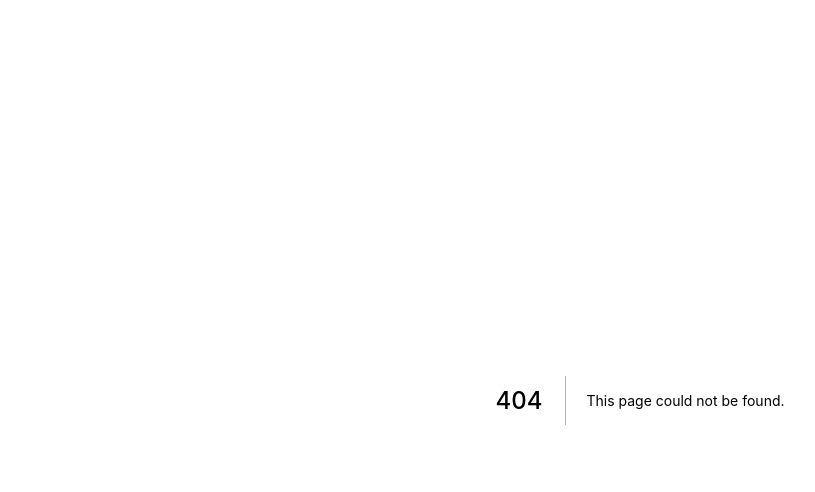
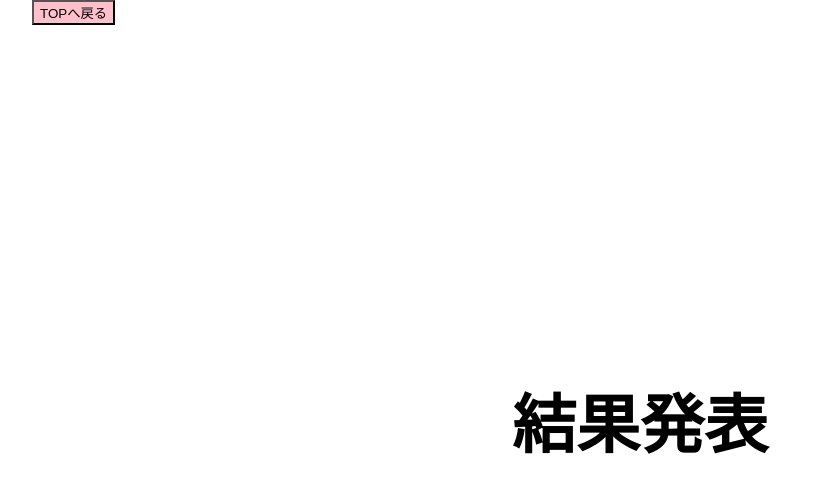
Before and after one commit to Taiki-ss/realtime-quiz-app, a Next.js app: page /result in a window 1280 px wide. Before the commit this address had no page. Shown: the top 492 px of the page, without its empty margins (0-815 px from the left). Built offline with nearby package versions, Linux system fonts and the light colour scheme.

Commit message:
:sparkles:[feat] resultページ作成

```diff
--- /dev/null
+++ b/pages/result/index.js
@@ -0,0 +1,22 @@
+import { useState, useEffect } from "react";
+import Link from "next/link";
+import styles from "styles/Home.module.scss";
+import axios from "axios";
+
+export default function Result() {
+
+  return (
+    <div className={styles.container}>
+      <button
+        style={{
+          backgroundColor: "pink",
+        }}
+      >
+        <Link href={"/"}>TOPへ戻る</Link>
+      </button>
+      <main className={styles.main}>
+        <h1 className={styles.title}>結果発表</h1>
+      </main>
+    </div>
+  );
+}
```
